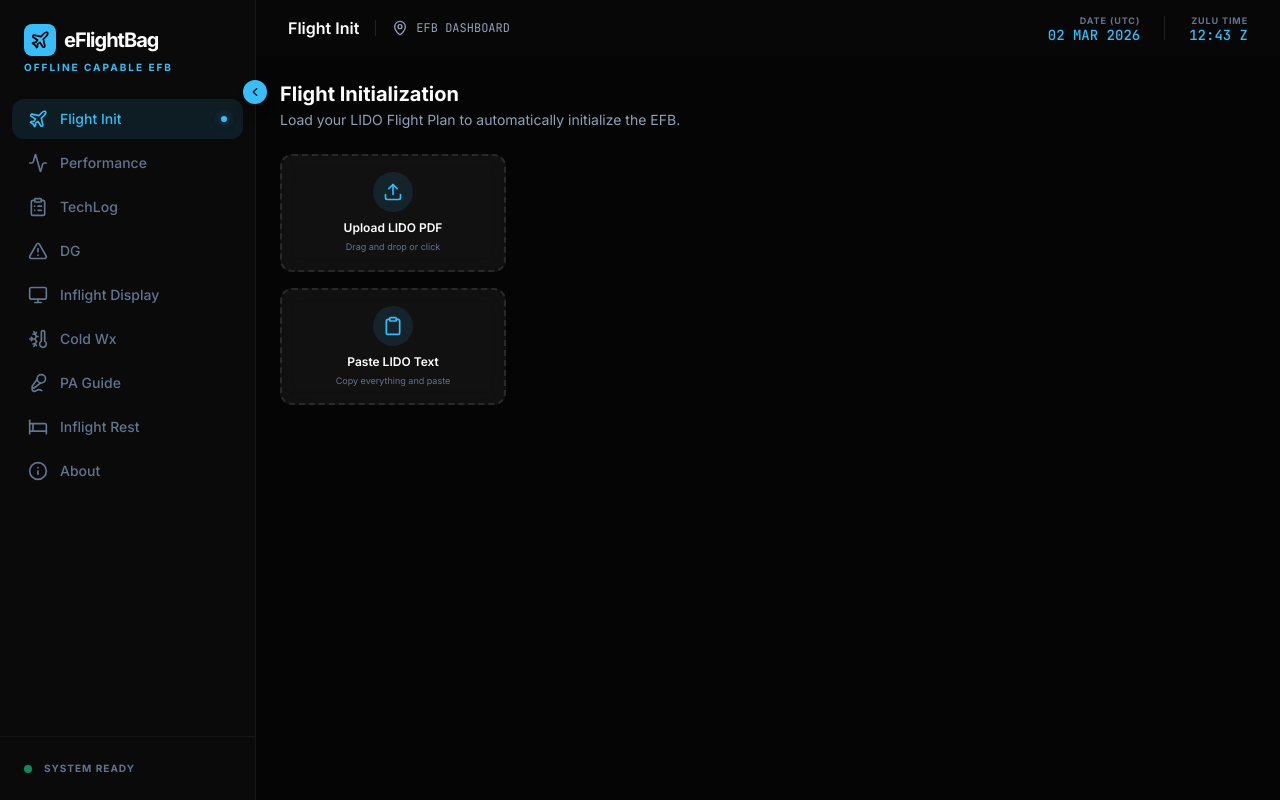
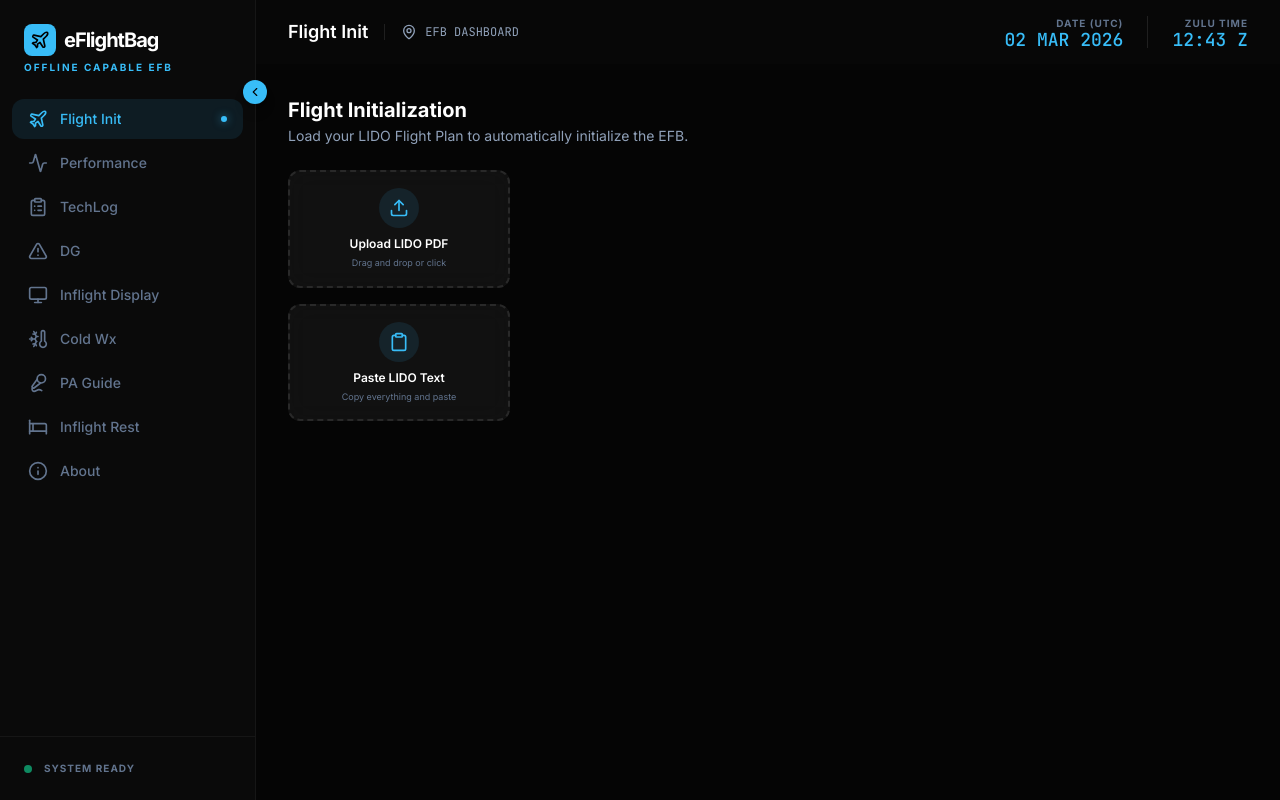
Before and after one commit to mblandon88-create/flightbag, a React (Vite) app: page / in a window 1280 px wide. Built offline with nearby package versions, Linux system fonts and the light colour scheme.

Commit message:
fix: restore top header height and content visibility for iPad

```diff
--- a/src/components/MainLayout.tsx
+++ b/src/components/MainLayout.tsx
@@ -118,42 +118,42 @@
             {/* Main Content */}
             <main className="flex-1 flex flex-col overflow-hidden">
                 {/* Top Bar */}
-                <header className="h-12 md:h-14 border-bottom border-white/5 bg-aviation-panel/50 backdrop-blur-xl flex items-center justify-between px-4 md:px-8 shrink-0 relative pt-[env(safe-area-inset-top)]">
-                    <div className="flex items-center gap-2 md:gap-4 z-10 max-w-[30%]">
-                        <h2 className="text-sm md:text-base font-semibold text-white truncate max-w-[120px] md:max-w-none">
+                <header className="h-14 md:h-16 border-bottom border-white/5 bg-aviation-panel/50 backdrop-blur-xl flex items-center justify-between px-4 md:px-8 shrink-0 relative pt-[env(safe-area-inset-top)]">
+                    <div className="flex items-center gap-2 md:gap-4 z-10 max-w-[35%]">
+                        <h2 className="text-sm md:text-lg font-semibold text-white truncate max-w-[120px] md:max-w-none">
                             {navItems.find(i => i.id === activeSection)?.label}
                         </h2>
                         <div className="h-4 w-[1px] bg-white/10" />
-                        <div className="flex items-center gap-2 text-slate-400 hidden sm:flex truncate">
+                        <div className="flex items-center gap-2 text-slate-400 flex truncate">
                             <MapPin className="w-3 h-3 md:w-4 md:h-4 shrink-0" />
                             <span className="text-[10px] md:text-xs font-mono truncate">{route}</span>
                         </div>
                     </div>
 
                     {flightNumber && activeSection !== 'flight-init' && (
-                        <div className="absolute left-1/2 top-1/2 -translate-x-1/2 -translate-y-1/2 flex flex-col items-center justify-center pointer-events-none z-10 hidden sm:flex">
-                            <span className="text-[8px] md:text-[9px] font-bold text-slate-500 uppercase tracking-widest leading-none mb-0.5">Flight</span>
-                            <span className="text-base md:text-lg font-mono font-bold text-aviation-success drop-shadow-md leading-none">{flightNumber}</span>
+                        <div className="absolute left-1/2 top-1/2 -translate-x-1/2 -translate-y-1/2 flex flex-col items-center justify-center pointer-events-none z-10 flex">
+                            <span className="text-[8px] md:text-[9px] font-bold text-slate-500 uppercase tracking-widest leading-none mb-1">Flight</span>
+                            <span className="text-base md:text-xl font-mono font-bold text-aviation-success drop-shadow-md leading-none">{flightNumber}</span>
                         </div>
                     )}
 
                     <div className="flex items-center gap-3 md:gap-6 z-10 w-auto justify-end">
-                        <div className="flex flex-col items-end hidden md:flex">
-                            <span className="text-[8px] md:text-[9px] font-bold text-slate-500 uppercase tracking-widest">Date (UTC)</span>
-                            <span className="text-xs md:text-sm font-mono font-medium text-aviation-accent leading-none">
+                        <div className="flex flex-col items-end flex">
+                            <span className="text-[8px] md:text-[10px] font-bold text-slate-500 uppercase tracking-widest">Date (UTC)</span>
+                            <span className="text-sm md:text-lg font-mono font-medium text-aviation-accent leading-none">
                                 {currentTime.getUTCDate().toString().padStart(2, '0')} {currentTime.toLocaleString('en-GB', { month: 'short', timeZone: 'UTC' }).toUpperCase()} {currentTime.getUTCFullYear()}
                             </span>
                         </div>
-                        <div className="h-6 w-[1px] bg-white/10 hidden md:block" />
+                        <div className="h-8 w-[1px] bg-white/10 block" />
                         <div className="flex flex-col items-end">
-                            <span className="text-[8px] md:text-[9px] font-bold text-slate-500 uppercase tracking-widest">Zulu Time</span>
-                            <span className="text-xs md:text-sm font-mono font-medium text-aviation-accent leading-none">{formatZulu(currentTime)}</span>
+                            <span className="text-[8px] md:text-[10px] font-bold text-slate-500 uppercase tracking-widest">Zulu Time</span>
+                            <span className="text-sm md:text-lg font-mono font-medium text-aviation-accent leading-none">{formatZulu(currentTime)}</span>
                         </div>
                     </div>
                 </header>
 
                 {/* Content Area */}
-                <div className="flex-1 min-h-0 p-3 md:p-4 lg:p-6 flex flex-col pb-[env(safe-area-inset-bottom)]">
+                <div className="flex-1 min-h-0 p-3 md:p-6 lg:p-8 flex flex-col pb-[env(safe-area-inset-bottom)]">
                     <AnimatePresence mode="wait">
                         <motion.div
                             key={activeSection}
```
